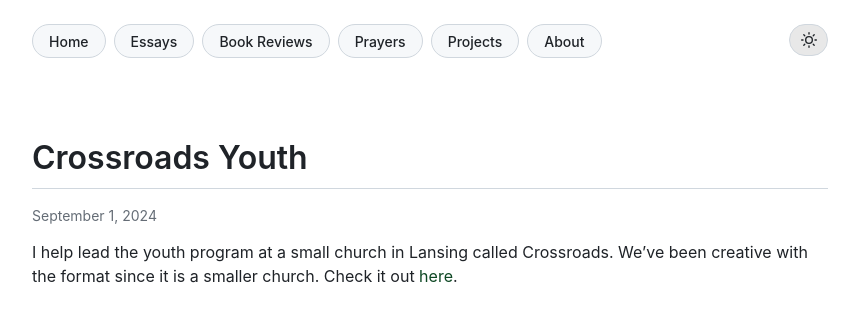
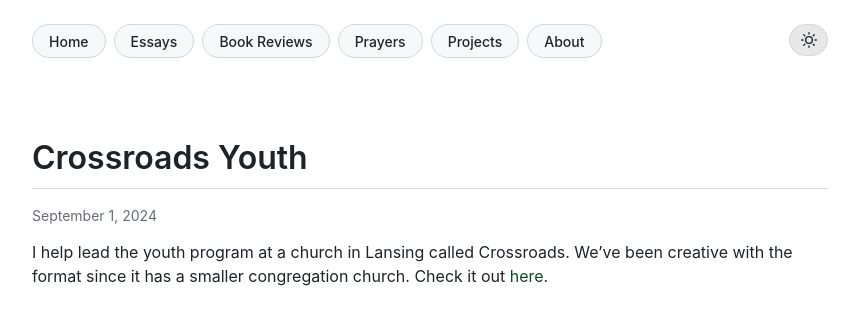
Before and after one commit to jack-t-skidmore/jack-t-skidmore.github.io, a Jekyll site: the page built from projects/crossroads-youth.md, in a window 1280 px wide. Shown: the top 325 px of the page, without its empty margins (210-1069 px from the left). Built offline with Jekyll 4.4.1, drawn with Linux system fonts in a browser that asks for light colours.

Commit message:
few other changes

```diff
--- a/projects/crossroads-youth.md
+++ b/projects/crossroads-youth.md
@@ -4,4 +4,4 @@
 date: 2024-09-01
 ---
 
-I help lead the youth program at a small church in Lansing called Crossroads. We've been creative with the format since it is a smaller church. Check it out [here](https://docs.google.com/presentation/d/1Wi5cRcrCljBoRGlYNtggHChcPo0ADbCK7YNvKQjy6EA/edit?slide=id.p#slide=id.p).
+I help lead the youth program at a church in Lansing called Crossroads. We've been creative with the format since it has a smaller congregation church. Check it out [here](https://docs.google.com/presentation/d/1Wi5cRcrCljBoRGlYNtggHChcPo0ADbCK7YNvKQjy6EA/edit?slide=id.p#slide=id.p).
```
Also changed, not shown: essays/test-essay-2.md (deleted, +0 -7 lines), essays/test-essay.md (deleted, +0 -7 lines).
